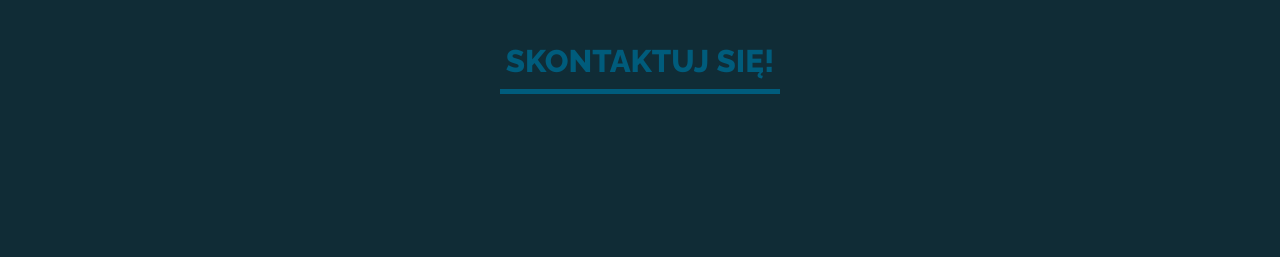
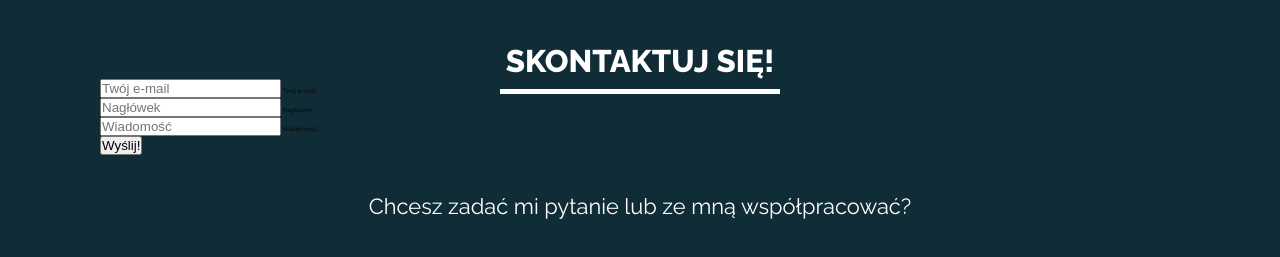
Before and after one commit to HunterDigital/portfolio, a website: page index.html in a window 1280 px wide. Shown: the part 2646-2903 px from the top of the page. Drawn offline with nearby package versions, Linux system fonts and the light colour scheme.

Commit message:
Started working on form section

```diff
--- a/index.html
+++ b/index.html
@@ -153,9 +153,29 @@
                 <p class="preview_paragraph">Eu reprehenderit quis in et aute est exercitation elit veniam adipisicing. Qui eu elit eu laboris. Est pariatur nostrud nulla nostrud ipsum minim eu velit tempor velit consequat anim ullamco reprehenderit. Nostrud velit elit amet non culpa ea tempor anim ex nostrud.</p>
             </div>
         </div>
+
         <!--CONTACT ME-->
         <section class="contact">
             <h2 class="heading--secondary heading--secondary--white">Skontaktuj się!</h2>
+            <p class="contact__askme">Chcesz zadać mi pytanie lub ze mną współpracować?</p>
+            <div class="contact__form">
+                <form action="#">
+                    <div class="contact__group">
+                        <input class="contact__input" type="email" name="mail" id="mail" placeholder="Twój e-mail"  required>
+                        <label for="mail" class="contact__input__label">Twój e-mail</label>
+                    </div>
+                    <div class="contact__group">
+                    <input class="contact__input" type="text" name="header_text" id="header_text" placeholder="Nagłówek" required>
+                    <label for="header_text" class="contact__input__label">Nagłówek</label>
+                    </div>
+                    <div class="contact__group">
+                    <input class="contact__input" type="text" name="main_text" id="main_text" placeholder="Wiadomość" required>
+                    <label for="main_text" class="contact__input__label">Wiadomość</label>
+                    </div>
+                    <input class="contact__submit" type="submit" value="Wyślij!">
+
+                </form>
+            </div>
         </section>
         <script src="https://unpkg.com/scrollreveal/dist/scrollreveal.min.js"></script>
         <script src="https://unpkg.com/ionicons@4.3.0/dist/ionicons.js"></script>
--- a/sass/base/_typography.scss
+++ b/sass/base/_typography.scss
@@ -30,6 +30,11 @@
     }
     &--white {
         width: 35rem;
+        color: $color-white;
+
+        &::after {
+            background-color: $color-white;
+        }
     }
 }
 .second {
--- a/sass/layout/_contactme.scss
+++ b/sass/layout/_contactme.scss
@@ -3,4 +3,38 @@
     background: $color-secondary;
     margin-top: -5px;
     padding: 5rem 10rem;
+    position: relative;
+    &__askme {
+        color: $color-white;
+        display: block;
+        left: 50%;
+        top: 20rem;
+        position: absolute;
+        transform: translateX(-50%);
+        font-size: 350%;
+    }
+
+    &__form {
+
+    }
+
+    &__group {
+
+    }
+
+    &__input {
+
+        &__input__label {
+
+        }
+    }
+
+    label {
+
+    }
+
+    &__submit {
+
+    }
+
 }
```
Also changed, not shown: css/style.css.
